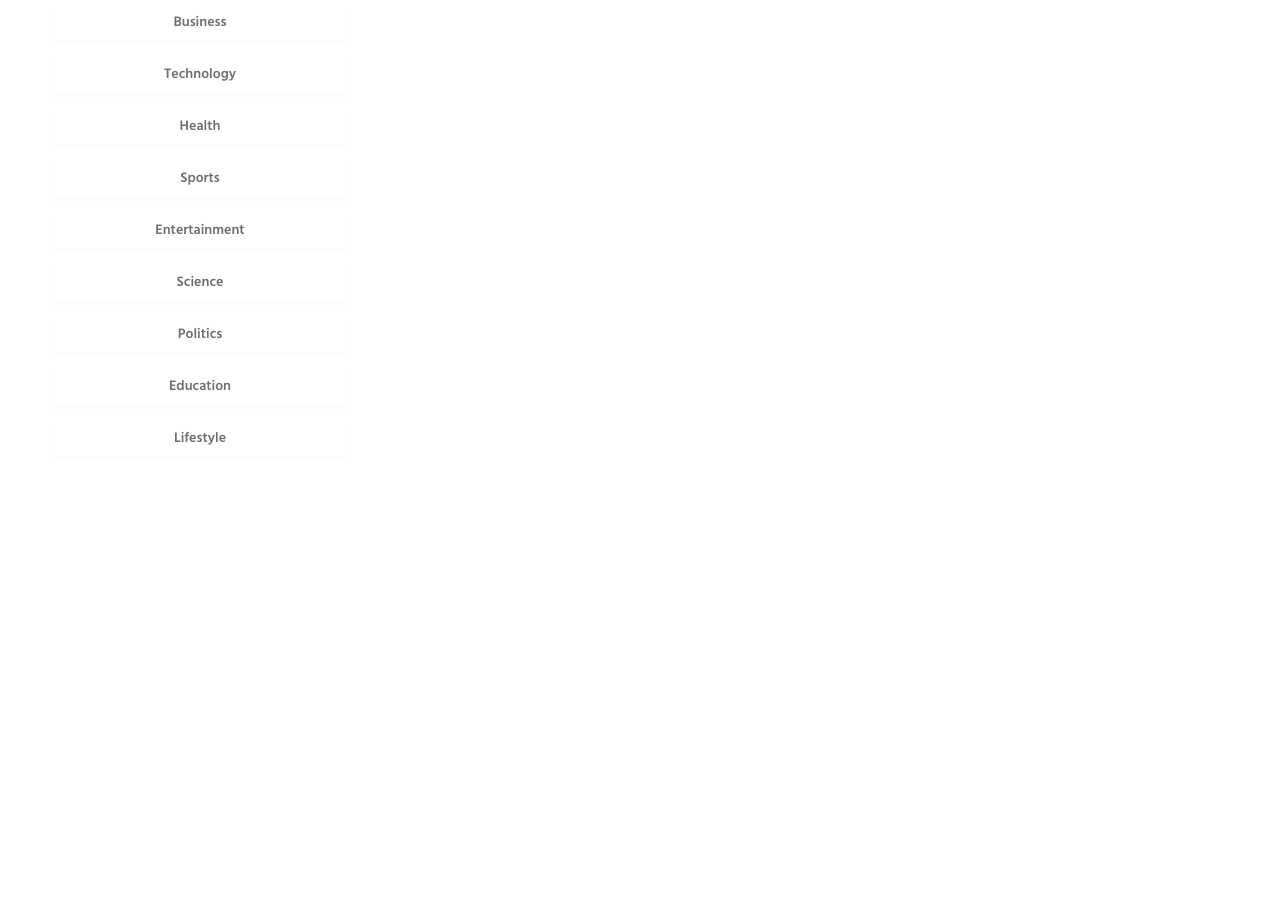
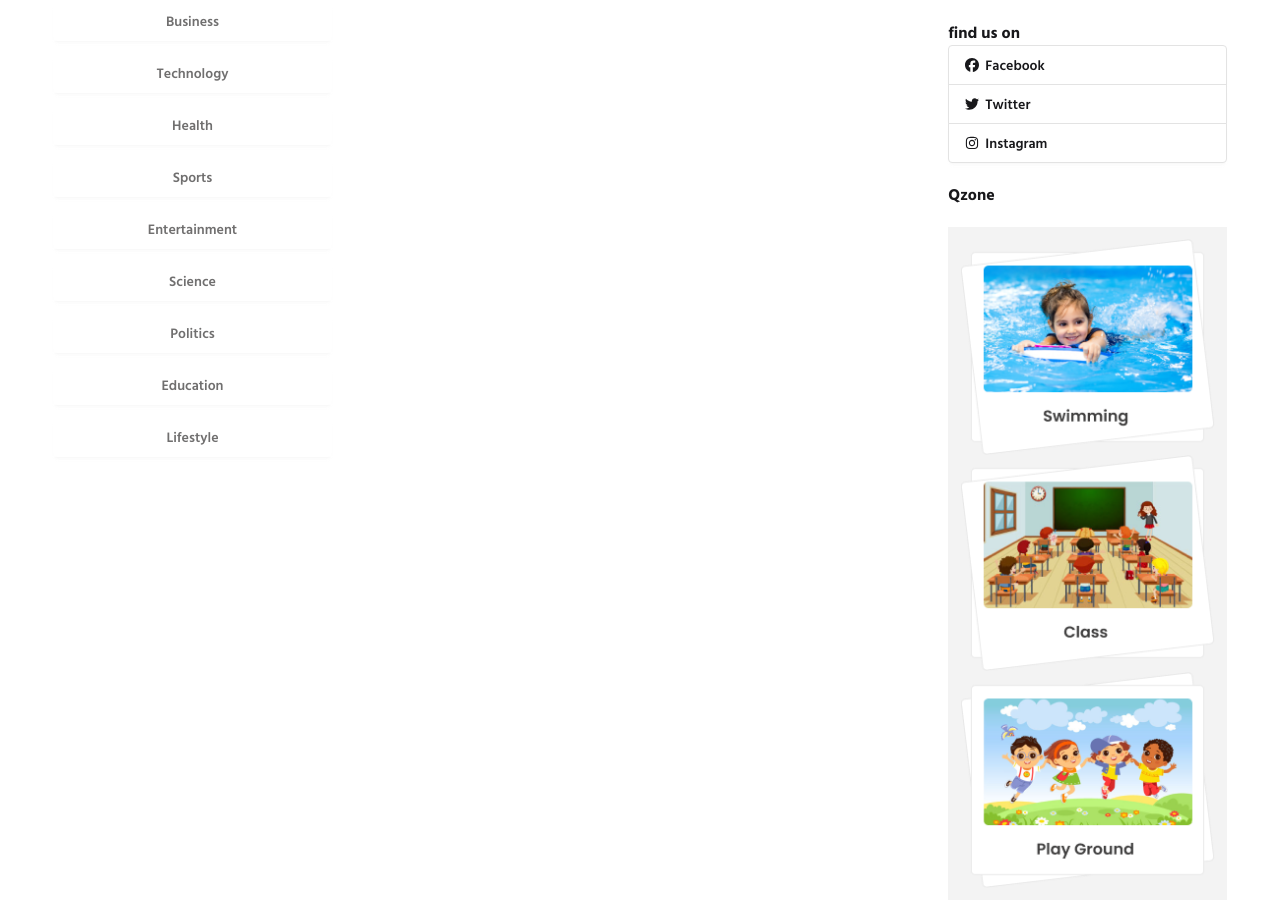
Before and after one commit to tanjil-chowdhury/Dragon-News, a React (Vite) app: page / in a window 1280 px wide. Shown: the part 400-1312 px from the top of the page. Before the commit the page ends 869 px from the top, so only its background shows below. Built offline with nearby package versions, Linux system fonts and the light colour scheme.

Commit message:
l-8 perfect

```diff
--- a/src/Layout/HomeLayout.jsx
+++ b/src/Layout/HomeLayout.jsx
@@ -24,7 +24,7 @@
 
 
             </header>
-            <main className='w-11/12 mx-auto my-3 grid grid-cols-12'>
+            <main className='w-11/12 mx-auto my-3 grid grid-cols-12 gap-5'>
 
                <aside className='col-span-3'>
 
--- /dev/null
+++ b/src/components/homelayout/FindUs.jsx
@@ -0,0 +1,20 @@
+import React from 'react';
+import { FaInstagram, FaTwitter } from 'react-icons/fa';
+import { FaFacebook } from 'react-icons/fa6';
+
+const FindUs = () => {
+    return (
+        <div className='font-bold mb-5'>
+            <h2>find us on</h2>
+            <div>
+                <div className="join join-vertical w-full">
+  <button className="btn bg-base-100 justify-start  join-item"><FaFacebook></FaFacebook> Facebook</button>
+  <button className="btn bg-base-100 justify-start join-item"> <FaTwitter></FaTwitter>  Twitter</button>
+  <button className="btn bg-base-100 justify-start join-item"> <FaInstagram></FaInstagram>Instagram</button>
+</div>
+            </div>
+        </div>
+    );
+};
+
+export default FindUs;
--- /dev/null
+++ b/src/components/homelayout/Qzone.jsx
@@ -0,0 +1,21 @@
+import React from 'react';
+import swimmingImage from '../../assets/swimming.png'
+import classImage from '../../assets/class.png'
+import playImage from '../../assets/playground.png'
+
+const Qzone = () => {
+    return (
+        <div>
+            <h2 className='font-bold mb-5'>Qzone</h2>
+            <div className='bg-base-200 p-3'>
+
+                <img src={swimmingImage} alt="" />
+                <img src={classImage} alt="" />
+                <img src={playImage} alt="" />
+            </div>
+        </div>
+    );
+};
+
+
+export default Qzone;
--- a/src/components/homelayout/RightAside.jsx
+++ b/src/components/homelayout/RightAside.jsx
@@ -1,10 +1,14 @@
 import React from 'react';
 import SocialLogin from './SocialLogin';
+import FindUs from './FindUs';
+import Qzone from './Qzone';
 
 const RightAside = () => {
     return (
-        <div>
+        <div className='space-y-8'>
             <SocialLogin></SocialLogin>
+            <FindUs></FindUs>
+            <Qzone></Qzone>
         </div>
     );
 };
```
